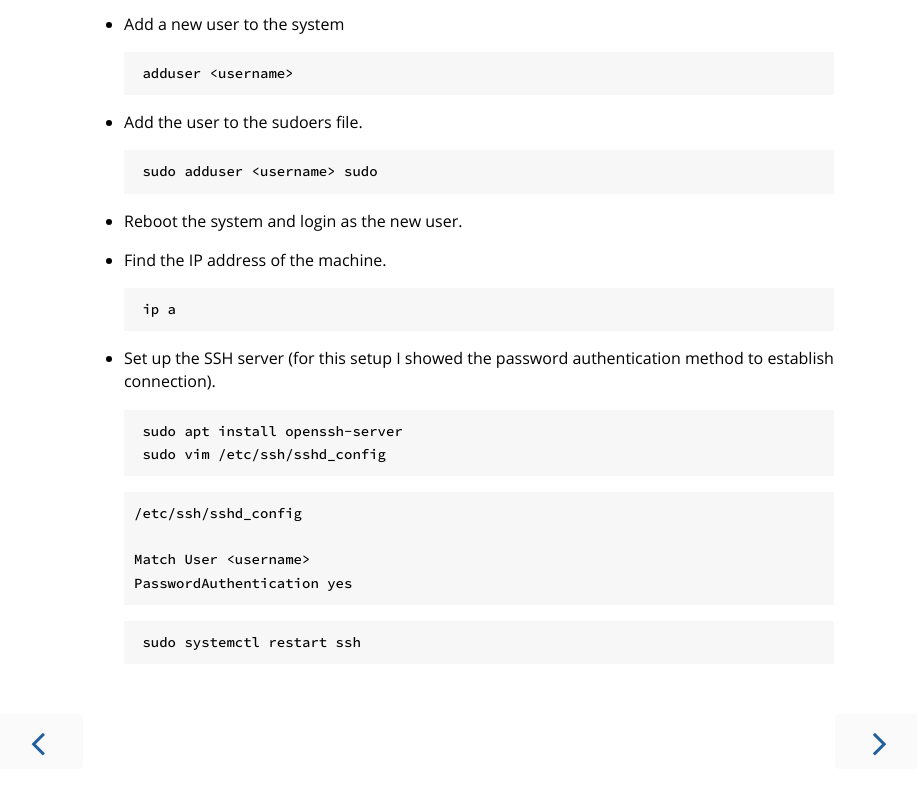
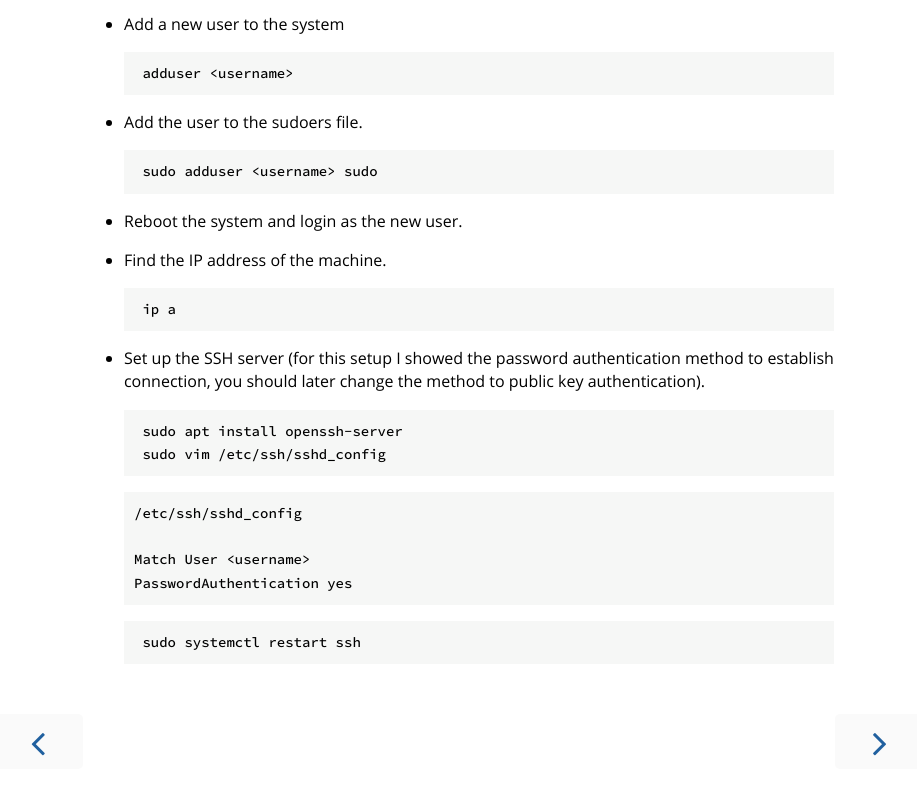
Before and after one commit to tapuaharel/matrix-homeserver-project, a plain HTML site: page UBUNTU.html in a window 1280 px wide. Shown: the part 1290-2085 px from the top of the page, without its empty margins (335-1252 px from the left). Drawn offline with Linux system fonts and the light colour scheme.

Commit message:
Update UBUNTU.html

```diff
--- a/UBUNTU.html
+++ b/UBUNTU.html
@@ -246,7 +246,7 @@
 </code></pre>
 </li>
 <li>
-<p>Set up the SSH server (for this setup I showed the password authentication method to establish connection).</p>
+<p>Set up the SSH server (for this setup I showed the password authentication method to establish connection, you should later change the method to public key authentication).</p>
 <pre><code class="language-sh"> sudo apt install openssh-server
  sudo vim /etc/ssh/sshd_config
 </code></pre>
```
